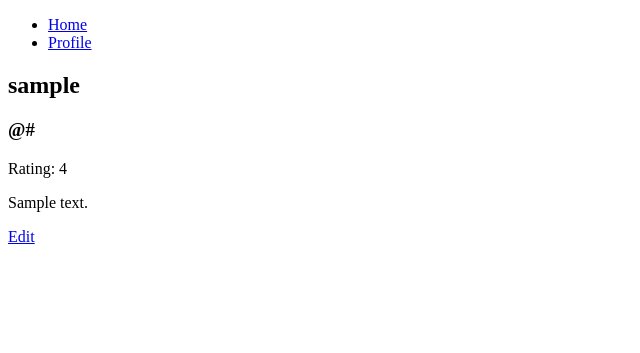
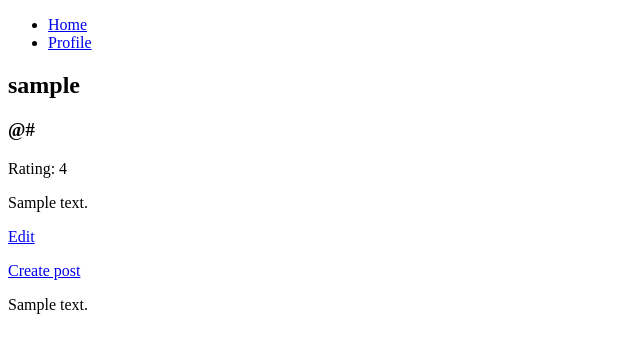
Before and after one commit to prolibek/socnet, a Django app: page /users/#/ in a window 1280 px wide. Shown: the top 353 px of the page, without its empty margins (0-640 px from the left). Run offline with Django 4.2, Linux system fonts and the light colour scheme; a user stored in the database is signed in; tables that the repository leaves empty hold one stand-in row (values such as "Sample post").

Commit message:
post adding function added

```diff
--- a/backend/accounts/admin.py
+++ b/backend/accounts/admin.py
@@ -24,3 +24,4 @@ class UserAdminConfig(UserAdmin):
     )
 
 admin.site.register(models.Profile, UserAdminConfig)
+admin.site.register(models.Post)
--- a/backend/accounts/models.py
+++ b/backend/accounts/models.py
@@ -70,3 +70,10 @@ class Profile(AbstractBaseUser, PermissionsMixin):
 
     def get_username(self):
         return self.username
+
+class Post(models.Model):
+    text = models.TextField()
+    owner = models.ForeignKey(Profile, on_delete=models.DO_NOTHING)
+
+    def __str__(self):
+        return self.text[:50]
--- a/backend/accounts/templates/accounts/profile.html
+++ b/backend/accounts/templates/accounts/profile.html
@@ -12,7 +12,11 @@
     {% endif %}
     {% if  user.id == profile.id %}
     <p><a href={% url 'accounts:profile-edit' %}>Edit</a></p>
+    <p><a href={% url 'accounts:post-create' %}>Create post<a></p>
     {% endif %}
+    {% for post in posts %}
+        <p>{{ post.text }}</p>
+    {% endfor %}
 </div>
 
 {% endblock content %}
--- a/backend/accounts/urls.py
+++ b/backend/accounts/urls.py
@@ -11,5 +11,6 @@ urlpatterns = [
     path('logout/', views.logout_view, name='logout'),
     path('register/', views.register_view, name='register'),
     path('users/edit/', views.profile_edit_view, name='profile-edit'),
+    path('create-post/', views.post_create_view, name='post-create'),
     path('users/<str:custom_url>/', views.profile_view, name='profile'),
 ] + static(settings.MEDIA_URL, document_root=settings.MEDIA_ROOT)
--- a/backend/accounts/views.py
+++ b/backend/accounts/views.py
@@ -3,8 +3,8 @@ from django.contrib.auth import authenticate, login, logout
 from django.views.generic import DetailView
 from django.contrib.auth.decorators import login_required
 
-from .models import Profile
-from .forms import UserLoginForm, UserRegistrationForm, ProfileEditForm
+from .models import Profile, Post
+from .forms import UserLoginForm, UserRegistrationForm, ProfileEditForm, PostCreateForm
 
 
 def profile_view(request, custom_url=None):
@@ -12,8 +12,17 @@ def profile_view(request, custom_url=None):
         profile = Profile.objects.get(custom_url = custom_url)
     except:
         profile = Profile.objects.get(id = int(custom_url))
+    try:
+        posts = Post.objects.filter(owner = profile)
+    except:
+        posts = None
 
-    return render(request, 'accounts/profile.html', { 'profile': profile })
+    context = {
+        'profile': profile,
+        'posts': posts,
+    }
+
+    return render(request, 'accounts/profile.html', context)
 
 @login_required
 def profile_edit_view(request):
@@ -66,3 +75,15 @@ def register_view(request):
     else:
         form = UserRegistrationForm()
     return render(request, 'accounts/registration.html', { 'form': form })
+
+def post_create_view(request):
+    if request.method == 'POST':
+        form = PostCreateForm(request.POST)
+        if form.is_valid():
+            post = form.save(commit=False)
+            post.owner = request.user
+            post.save()
+            return redirect('/')
+    else:
+        form = PostCreateForm()
+    return render(request, 'accounts/post-create.html', {'form': form})
--- a/backend/posts/views.py
+++ b/backend/posts/views.py
@@ -1,3 +1 @@
 from django.shortcuts import render
-
-# Create your views here.
```
Also changed, not shown: backend/accounts/forms.py (+7 -1 lines), backend/accounts/templates/accounts/post-create.html (added, +8 -0 lines), backend/posts/forms.py (added, +7 -0 lines), backend/posts/models.py (+1 -7 lines), backend/accounts/migrations/0002_alter_profile_avatar_post.py (added).
